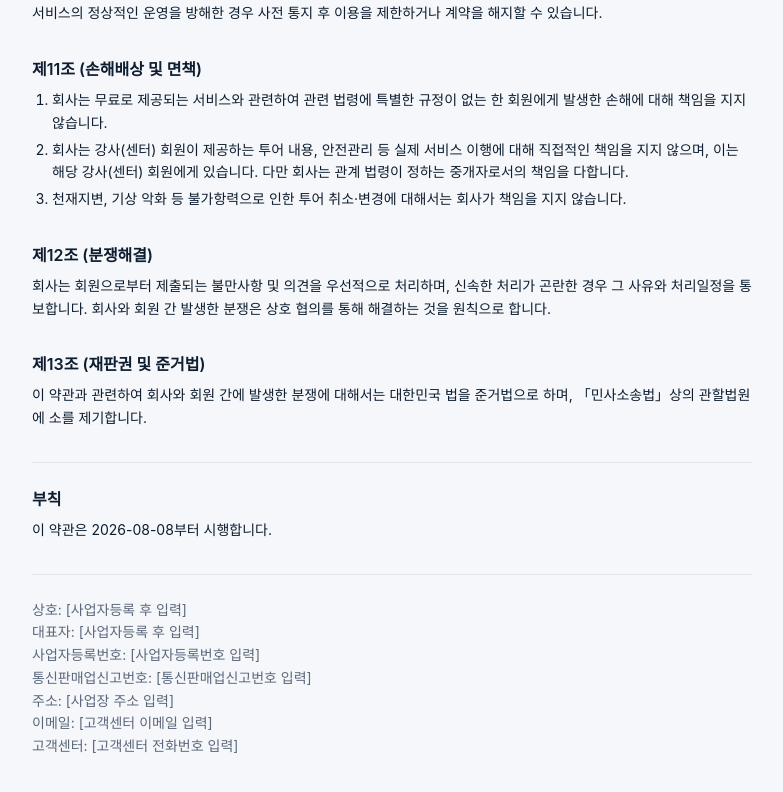
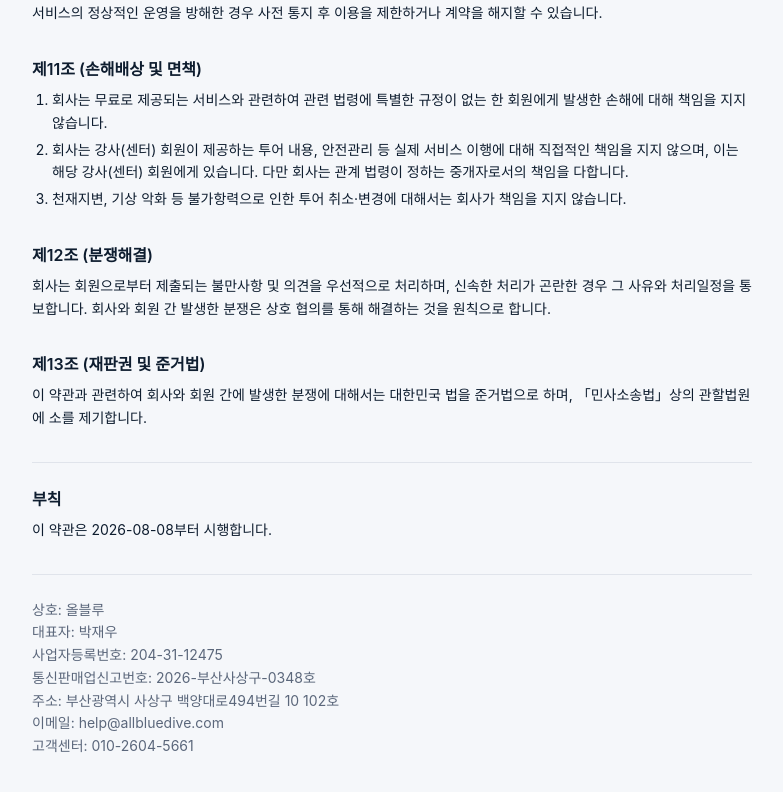
Before and after one commit to go1234a-byte/all-blue-diving, a React (Vite) app: page /terms in a window 1280 px wide. Shown: the part 1836-2628 px from the top of the page, without its empty margins (248-1031 px from the left). Built offline with nearby package versions, Linux system fonts and the light colour scheme; no server answers; the database is empty; a web font is replaced by a local one; what @enter-pro/analytics-sdk would draw is missing.

Commit message:
Update TermsPage.tsx

```diff
--- a/src/pages/TermsPage.tsx
+++ b/src/pages/TermsPage.tsx
@@ -1,16 +1,15 @@
 import { Link } from "react-router-dom";
 import { ArrowLeft } from "lucide-react";
 
-// PG 심사 및 사업자등록 완료 후 실제 정보로 교체 필요.
 const BUSINESS_INFO = {
   serviceName: "올블루(ALL BLUE)",
-  companyName: "[사업자등록 후 입력]",
-  ceoName: "[사업자등록 후 입력]",
-  businessNumber: "[사업자등록번호 입력]",
-  mailOrderNumber: "[통신판매업신고번호 입력]",
-  address: "[사업장 주소 입력]",
-  email: "[고객센터 이메일 입력]",
-  phone: "[고객센터 전화번호 입력]",
+  companyName: "올블루",
+  ceoName: "박재우",
+  businessNumber: "204-31-12475",
+  mailOrderNumber: "2026-부산사상구-0348호",
+  address: "부산광역시 사상구 백양대로494번길 10 102호",
+  email: "help@allbluedive.com",
+  phone: "010-2604-5661",
 };
 
 const EFFECTIVE_DATE = "2026-08-08";
```
